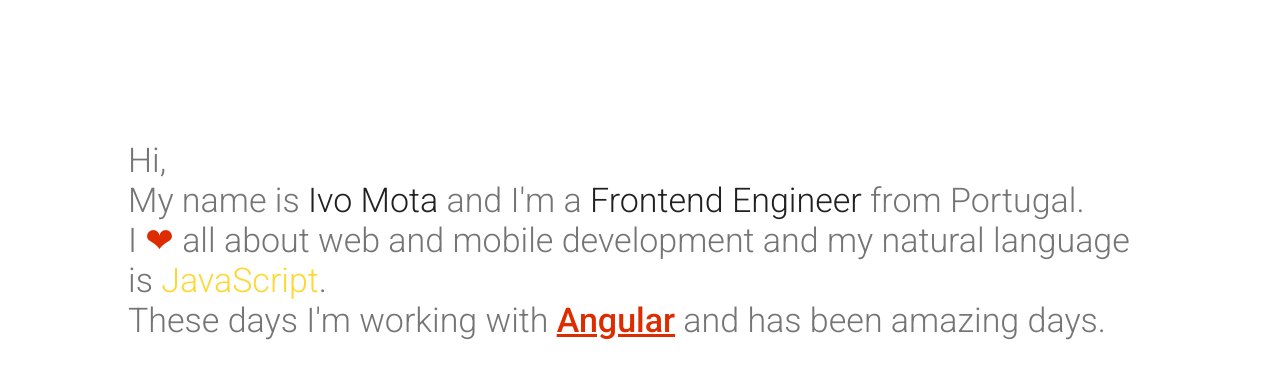
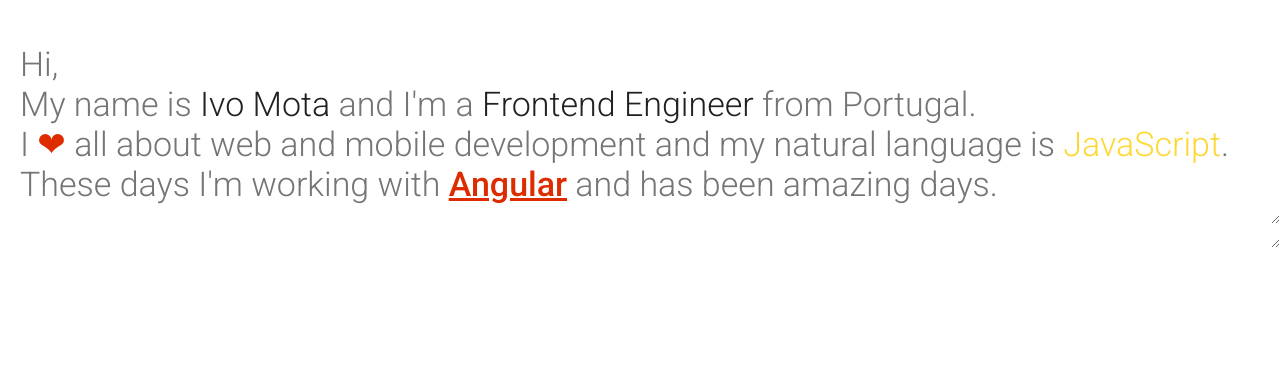
Before and after one commit to ivomota/ivomota.github.io, a plain HTML site: page index.html in a window 1280 px wide. Drawn offline with nearby package versions, Linux system fonts and the light colour scheme.

Commit message:
use flex oh yeah

```diff
--- a/index.html
+++ b/index.html
@@ -9,17 +9,18 @@
     <body>
         <style>
             .container {
-                height: 10em;
+                display: flex;
+                flex-direction: column;
+                justify-content: center;
+                resize: vertical;
+                overflow: auto;
             }
             .main-text {
                 font-weight: 100;
-                width: 80%;
-                margin: 0 auto;
-                position: absolute;
-                top: 30%;
-                left: 10%;
-                transform: translate(0, -50%);
-                color: #757575
+                color: #757575;
+                padding: 20px;
+                resize: vertical;
+                overflow: auto;
             }
             .black {
                 color: #212121;
```
